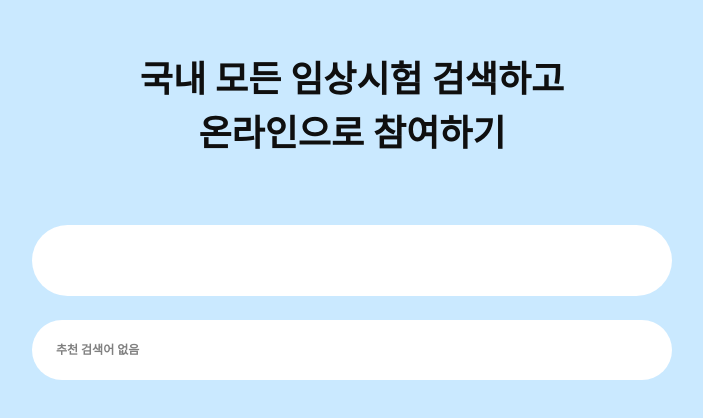
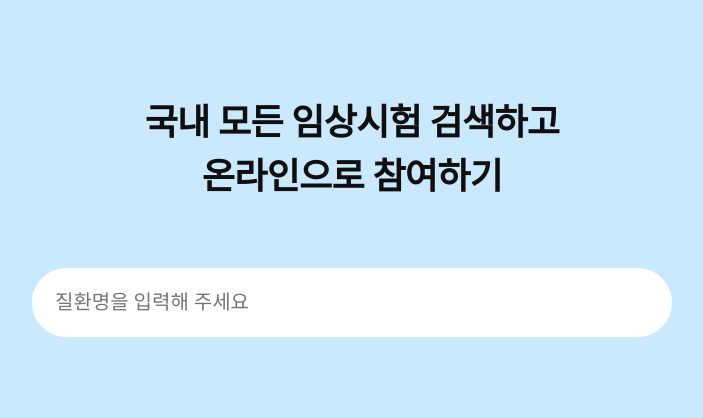
Before and after one commit to salmontaker/clinical-trials, a React (Create React App) app: page / in a window 1280 px wide. Shown: the part 184-602 px from the top of the page, without its empty margins (288-991 px from the left). Built offline with nearby package versions, Linux system fonts and the light colour scheme.

Commit message:
style: 전체 스타일링

```diff
--- a/src/components/Search/SearchProvider.styled.ts
+++ b/src/components/Search/SearchProvider.styled.ts
@@ -13,6 +13,7 @@ export const Wrapper = styled.div`
 export const Title = styled.div`
   text-align: center;
   line-height: 1.5;
+  letter-spacing: -0.018em;
   font-size: ${fontSizes.large};
   font-weight: bold;
   margin-bottom: 64px;
@@ -20,23 +21,36 @@ export const Title = styled.div`
 
 export const Input = styled.input`
   width: 50%;
+  border: solid white;
   border-radius: 42px;
   background-color: white;
   font-size: ${fontSizes.medium};
-  padding: 24px;
+  padding: 20px;
+
+  &:focus {
+    border-color: #007be9;
+  }
+
+  &::placeholder {
+    color: gary;
+  }
 `
 
 export const SuggestionWrapper = styled.div`
-  &::-webkit-scrollbar {
-    display: none;
-  }
+  position: relative;
   margin-top: 24px;
   background-color: white;
   width: 50%;
   max-height: 50%;
-  border-radius: 42px;
+  border-radius: 24px;
   padding: 24px;
-  overflow-y: auto;
+`
+
+export const SearchQuery = styled.div`
+  margin-bottom: 16px;
+  &:empty {
+    margin: 0;
+  }
 `
 
 export const SuggestionTitle = styled.div`
@@ -45,8 +59,14 @@ export const SuggestionTitle = styled.div`
   color: gray;
 `
 
+export const SuggestionEmpty = styled.div`
+  margin-top: 12px;
+`
+
 export const Ul = styled.ul`
+  max-height: 90%;
   margin-top: 12px;
+  overflow-y: auto;
 `
 
 export const Li = styled.li<{ selected: boolean }>`
--- a/src/components/Search/SearchProvider.tsx
+++ b/src/components/Search/SearchProvider.tsx
@@ -9,6 +9,7 @@ import * as S from './SearchProvider.styled'
 const DEBOUNCE_DELAY_MS = 500
 
 function SearchProvider({ children }: PropsWithChildren) {
+  const [isFocused, setIsFocused] = useState(false)
   const [query, setQuery] = useState('')
   const [selectedIdx, setSelectedIdx] = useState(-1)
 
@@ -20,7 +21,9 @@ function SearchProvider({ children }: PropsWithChildren) {
   }, [suggestions])
 
   return (
-    <SearchContext.Provider value={{ query, setQuery, suggestions, selectedIdx, setSelectedIdx }}>
+    <SearchContext.Provider
+      value={{ isFocused, setIsFocused, query, setQuery, suggestions, selectedIdx, setSelectedIdx }}
+    >
       {children}
     </SearchContext.Provider>
   )
@@ -33,7 +36,7 @@ const KEY_ARROW_DOWN = 'ArrowDown'
 const KEY_ENTER = 'Enter'
 
 function SearchBox() {
-  const { setQuery, suggestions, selectedIdx, setSelectedIdx } = useSearchContext()
+  const { setIsFocused, setQuery, suggestions, selectedIdx, setSelectedIdx } = useSearchContext()
 
   const changeFocus = (e: React.KeyboardEvent<HTMLInputElement>) => {
     if (!e.nativeEvent.isComposing && suggestions.length > 0) {
@@ -53,28 +56,31 @@ function SearchBox() {
     }
   }
 
-  return <S.Input onChange={(e) => setQuery(e.target.value)} onKeyDown={changeFocus} />
+  return (
+    <S.Input
+      onFocus={() => setIsFocused(true)}
+      onBlur={() => setIsFocused(false)}
+      onChange={(e) => setQuery(e.target.value)}
+      onKeyDown={changeFocus}
+      placeholder="질환명을 입력해 주세요"
+    />
+  )
 }
 
 function SearchSuggestion() {
-  const { suggestions, selectedIdx } = useSearchContext()
+  const { isFocused, query, suggestions, selectedIdx } = useSearchContext()
   const selectedElement = useRef<HTMLLIElement>(null)
 
   useEffect(() => {
     selectedElement.current?.scrollIntoView({ block: 'center' })
   }, [selectedIdx])
 
-  if (suggestions.length === 0) {
+  if (isFocused) {
     return (
       <S.SuggestionWrapper>
-        <S.SuggestionTitle>추천 검색어 없음</S.SuggestionTitle>
-      </S.SuggestionWrapper>
-    )
-  }
-
-  return (
-    <S.SuggestionWrapper>
+        <S.SearchQuery>{query}</S.SearchQuery>
         <S.SuggestionTitle>추천 검색어</S.SuggestionTitle>
+        {suggestions.length > 0 ? (
           <S.Ul>
             {suggestions.map((suggest, index) => (
               <S.Li
@@ -86,9 +92,15 @@ function SearchSuggestion() {
               </S.Li>
             ))}
           </S.Ul>
+        ) : (
+          <S.SuggestionEmpty>추천 검색어 없음</S.SuggestionEmpty>
+        )}
       </S.SuggestionWrapper>
     )
+  } else {
+    return <></>
+  }
 }
 
-SearchProvider.Box = SearchBox
+SearchProvider.SearchBox = SearchBox
 SearchProvider.Suggestion = SearchSuggestion
--- a/src/contexts/SearchContext.tsx
+++ b/src/contexts/SearchContext.tsx
@@ -3,6 +3,8 @@ import { createContext, useContext } from 'react'
 import { trialDTO } from '../apis/trial'
 
 interface SearchContextType {
+  isFocused: boolean
+  setIsFocused: (isFocused: boolean) => void
   query: string
   setQuery: (query: string) => void
   suggestions: trialDTO[]
--- a/src/pages/SearchPage.tsx
+++ b/src/pages/SearchPage.tsx
@@ -11,7 +11,7 @@ function SearchPage() {
         온라인으로 참여하기
       </S.Title>
       <SearchProvider>
-        <SearchProvider.Box />
+        <SearchProvider.SearchBox />
         <SearchProvider.Suggestion />
       </SearchProvider>
     </S.Wrapper>
```
Lines whose indentation alone changed are shown as unchanged.
